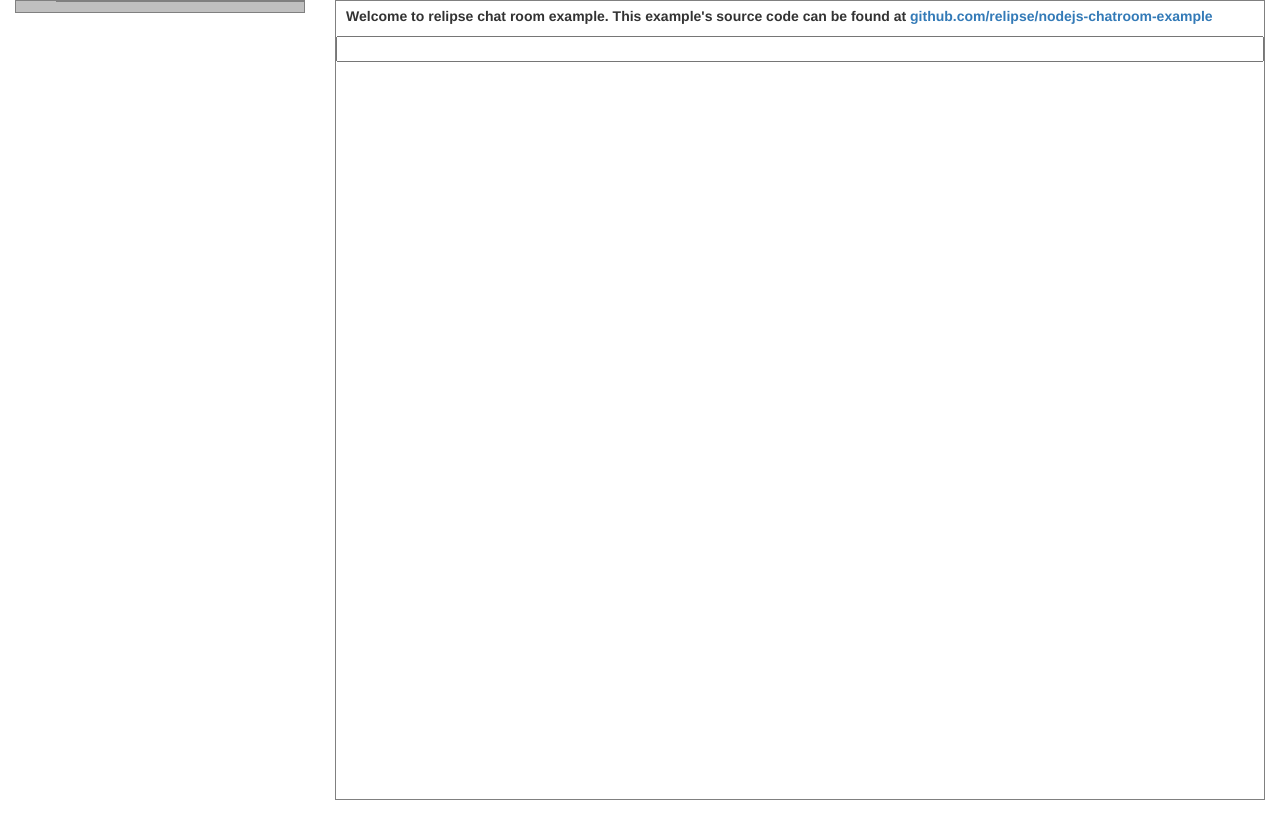
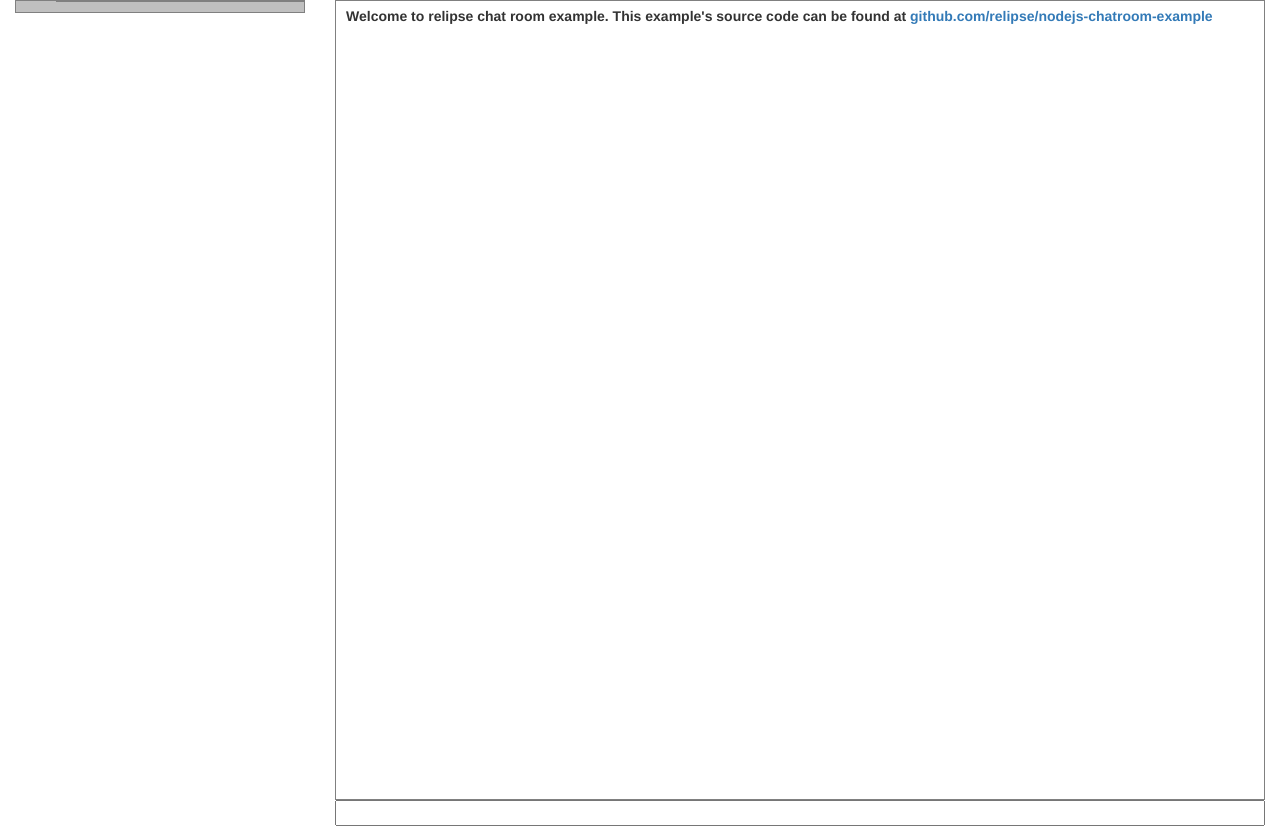
Before and after one commit to relipse/nodejs-chatroom-example, a website: page public/index.html in a window 1280 px wide. Before the commit the page ends 800 px from the top, so only its background shows below. Drawn offline with nearby package versions, Linux system fonts and the light colour scheme; no server answers.

Commit message:
move chatbox in next row

```diff
--- a/public/index.html
+++ b/public/index.html
@@ -25,12 +25,16 @@
 				<ul>
 
 				</ul>
+			</div>
+		</div>
+	</div>
+	<div class="row">
+		<div class="col-xs-12 col-md-9 col-md-offset-3">
 				<div class="chatbox">
 					<form>
 						<input type="text" autocomplete="off" />
 					</form>
 				</div>
-			</div>
 		</div>
 	</div>
 </div>
```
